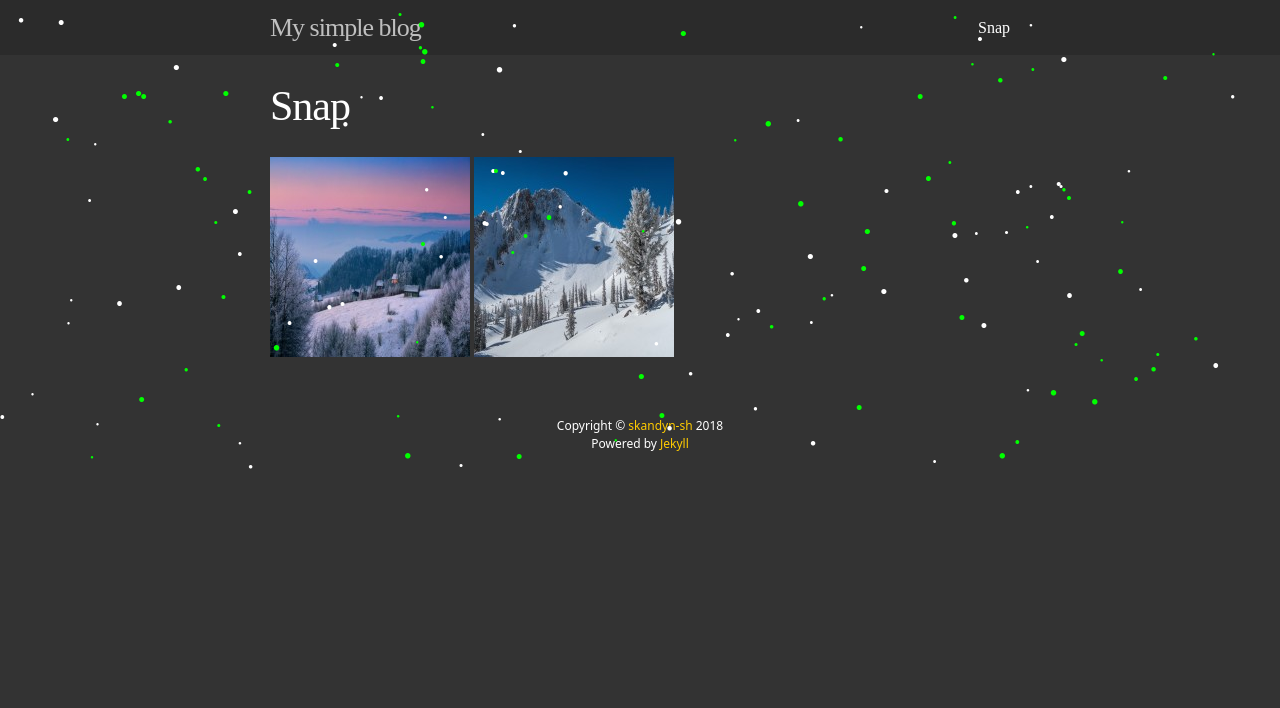
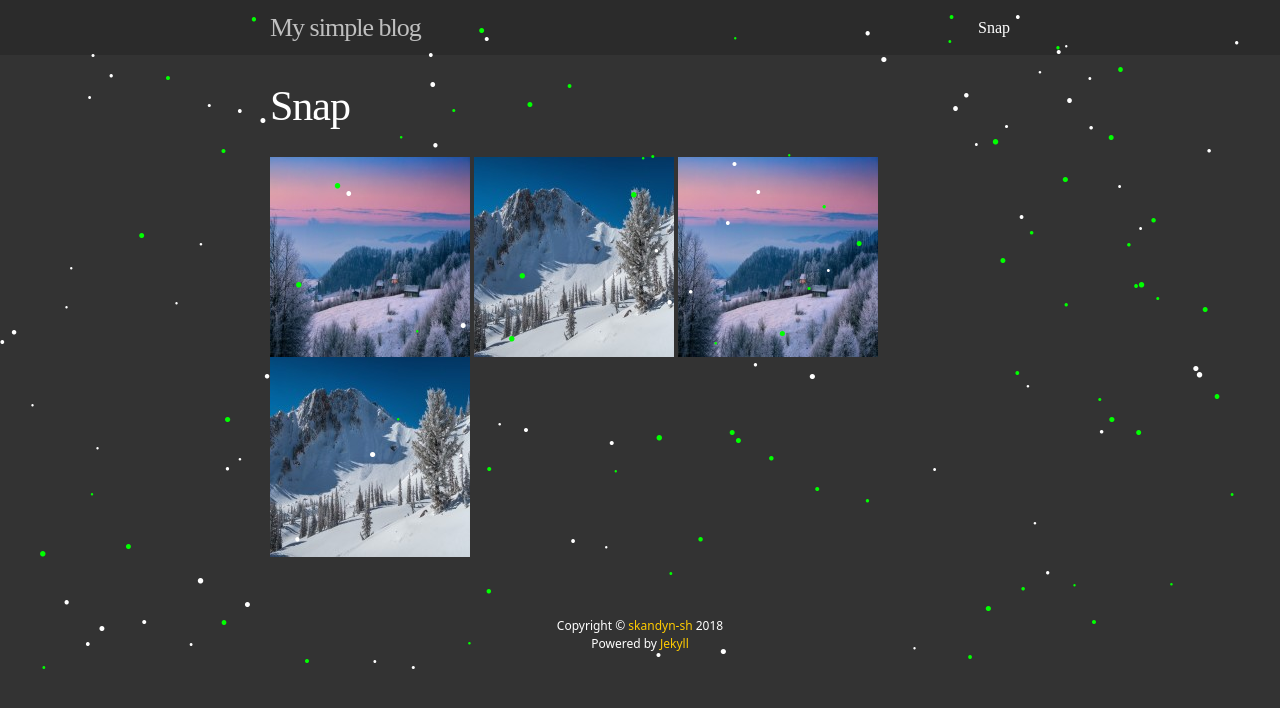
Before and after one commit to skandyn-sh/skandyn-sh.github.io, a Jekyll site: the page built from photos.html, in a window 1280 px wide. Shown: the top 708 px of the page. Built offline with Jekyll 4.4.1, drawn with Linux system fonts in a browser that asks for light colours; nearby versions of some CDN libraries; library files that are not in the unit come from our copies; comment, search, counter and statistics services are not loaded.

Commit message:
Update photos.html

```diff
--- a/photos.html
+++ b/photos.html
@@ -6,3 +6,11 @@ permalink: /snap/
 
 <a data-fancybox="gallery" href="/img/photos/big_1.jpg"><img src="/img/photos/small_1.jpg"></a>
 <a data-fancybox="gallery" href="/img/photos/big_1.jpg"><img src="/img/photos/small_2.jpg"></a>
+
+<a data-fancybox="gallery" href="/img/photos/big_1.jpg">
+    <img src="/img/photos/small_1.jpg">
+</a>
+
+<a data-fancybox="gallery" href="/img/photos/big_2.jpg">
+    <img src="/img/photos/small_2.jpg">
+</a>
```
